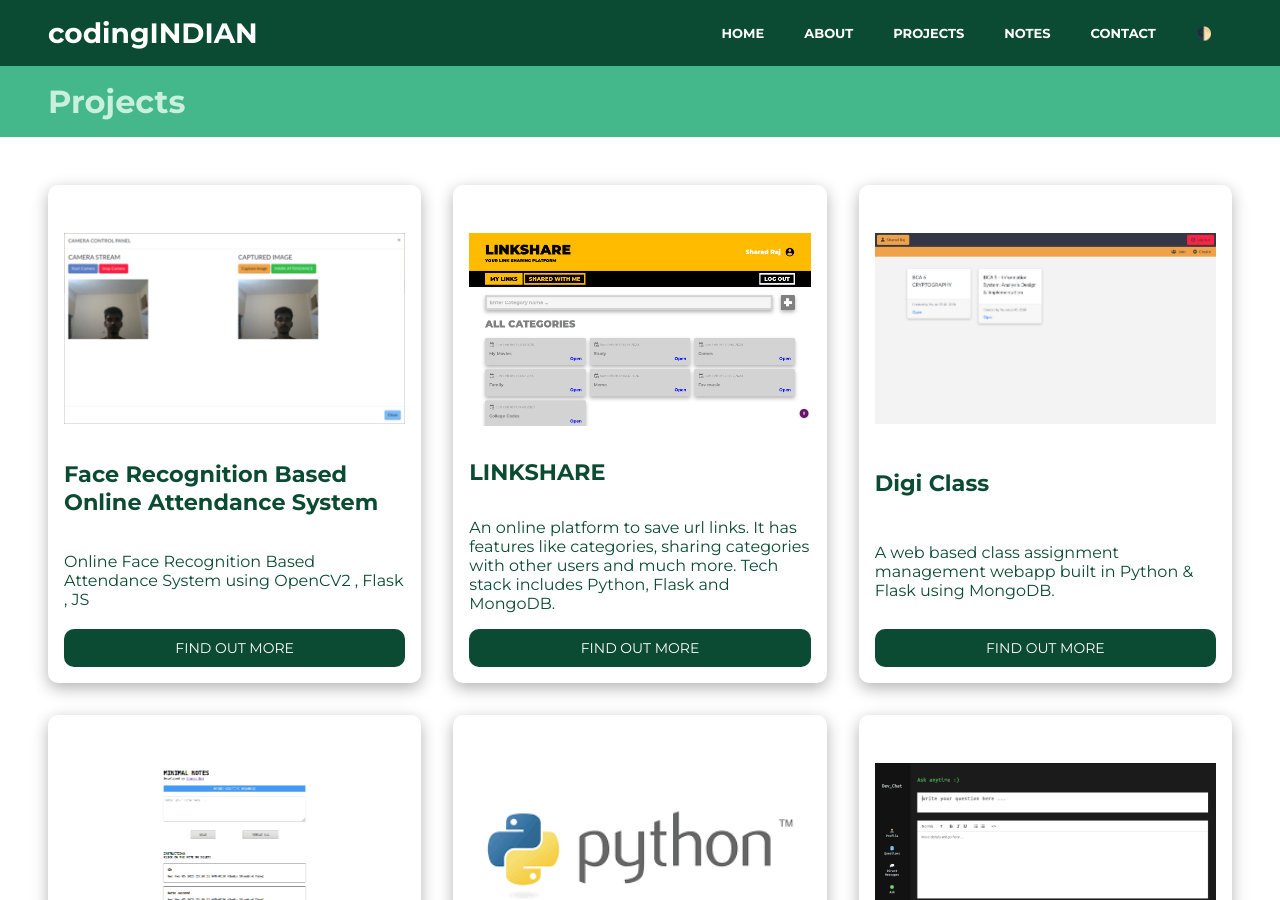
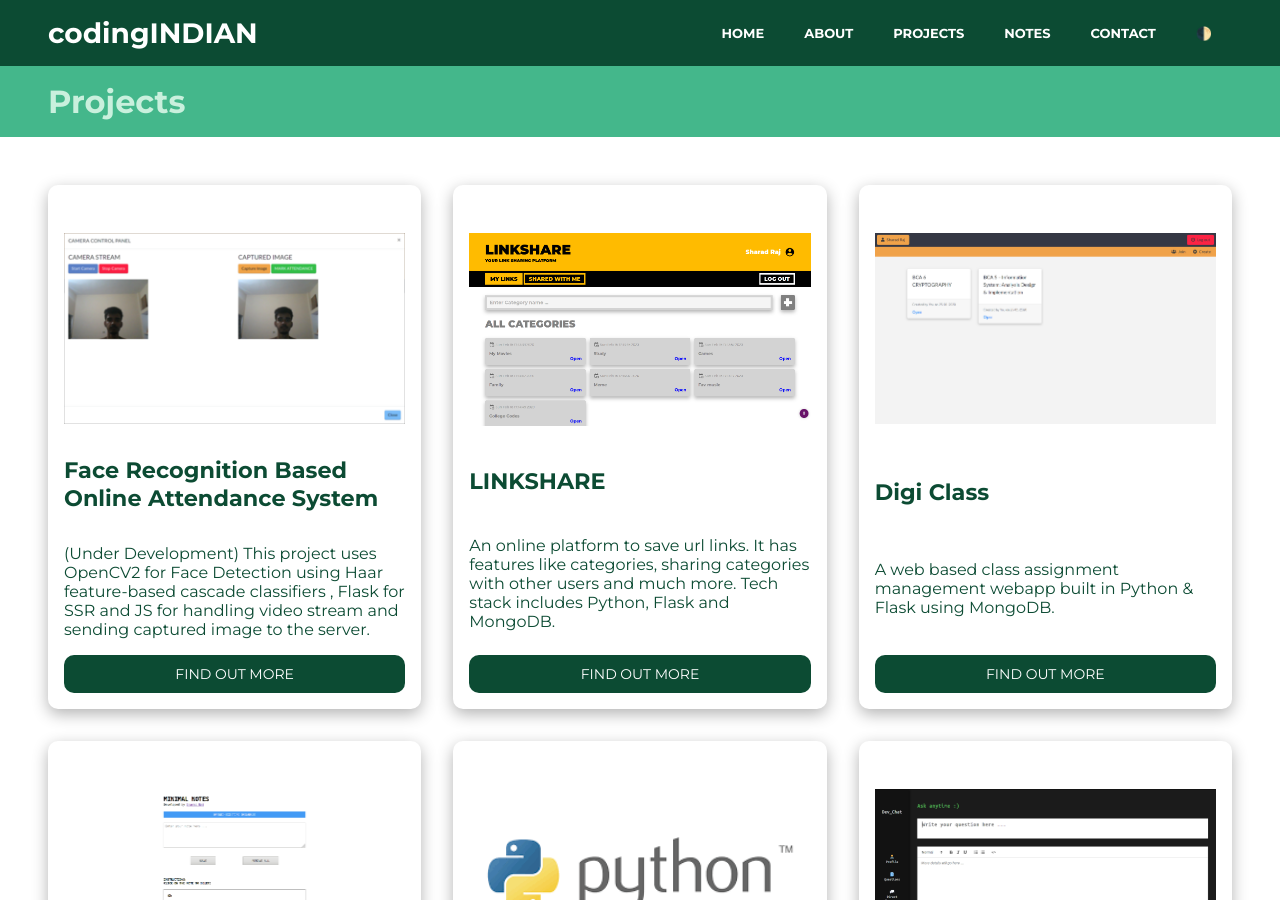
Before and after one commit to sharadcodes/sharadcodes.github.io, a Jekyll site: the page built from projects.html, in a window 1280 px wide and 900 px high. Built offline with Jekyll 4.4.1, drawn with Linux system fonts in a browser that asks for light colours.

Commit message:
Update Collections “projects”

```diff
--- a/_data/projects_data.yml
+++ b/_data/projects_data.yml
@@ -1,5 +1,8 @@
 projects:
-  - about: 'Online Face Recognition Based Attendance System using OpenCV2 , Flask , JS'
+  - about: >-
+      (Under Development) This project uses OpenCV2 for Face Detection using
+      Haar feature-based cascade classifiers , Flask for SSR  and JS for
+      handling video stream and sending captured image to the server.
     img: /assets/uploads/afr2.png
     img_alt: AFR DASH IMAGE
     link: 'https://frbas-sharad.herokuapp.com'
```
